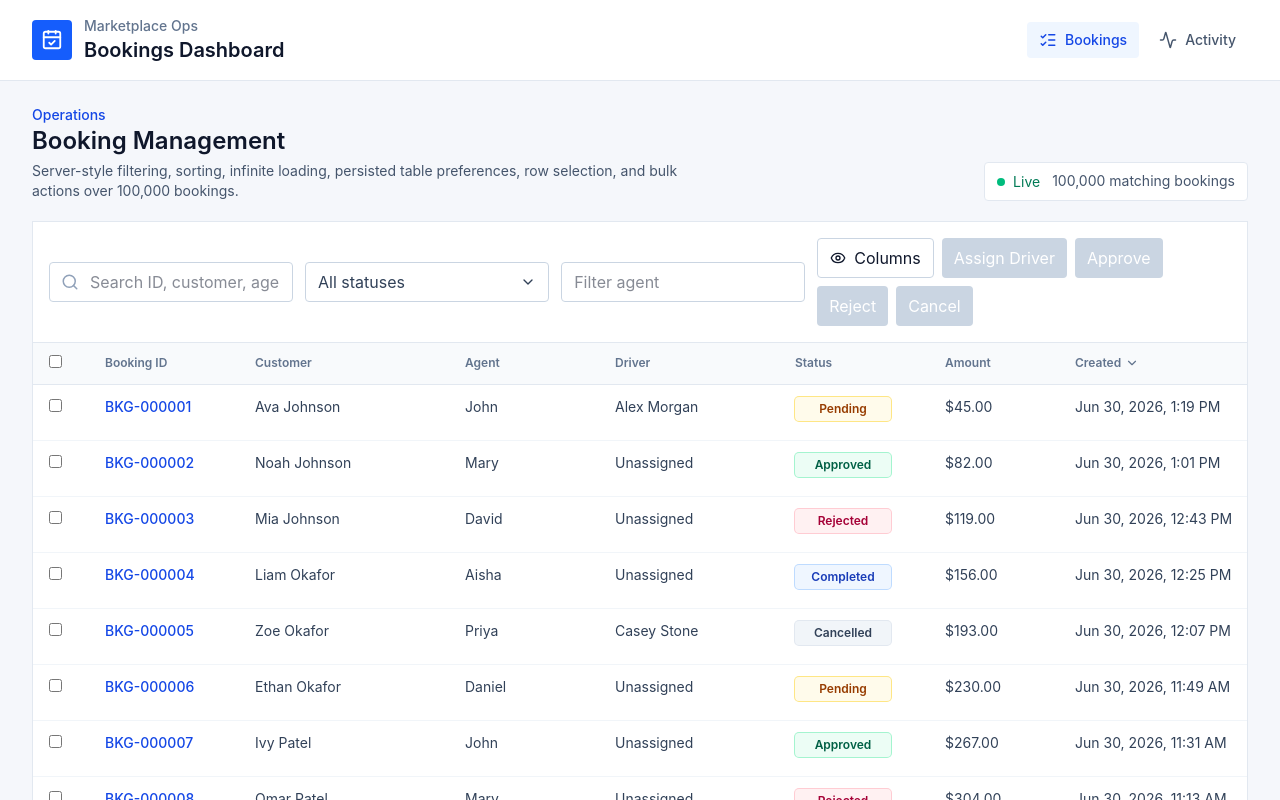
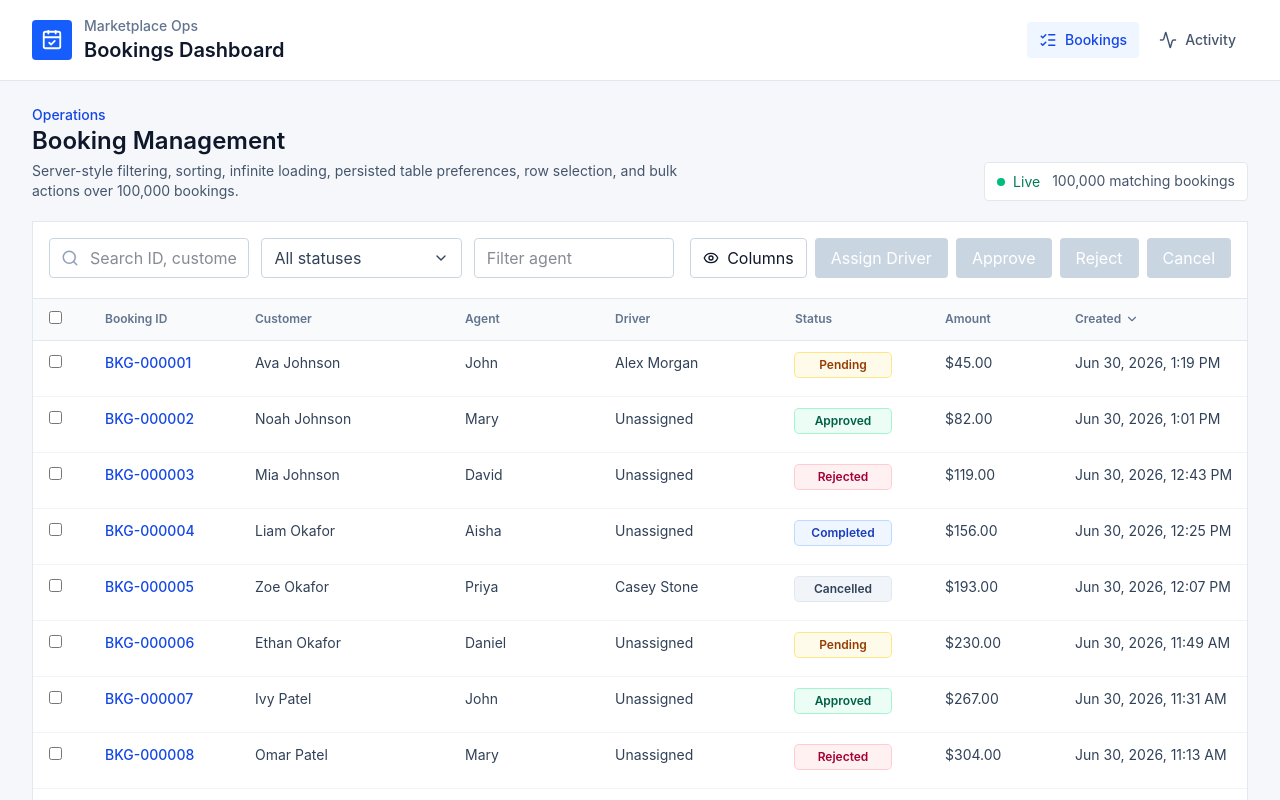
Before and after one commit to Tosho4real/Darg-Frontend-challenge, a React (Vite) app: page /bookings in a window 1280 px wide. Shown: the top 800 px of the page. Built offline with nearby package versions, Linux system fonts and the light colour scheme.

Commit message:
Fix bookings toolbar wrapping

```diff
--- a/src/pages/bookings/BookingsPage.tsx
+++ b/src/pages/bookings/BookingsPage.tsx
@@ -424,9 +424,9 @@ export function BookingsPage() {
             <p aria-live="polite">{lastReplayMessage}</p>
           </div>
         ) : null}
-        <div className="flex flex-col gap-3 border-b border-slate-200 p-4 lg:flex-row lg:items-center lg:justify-between">
-          <div className="grid gap-3 sm:grid-cols-3">
-            <label className="relative block">
+        <div className="grid gap-4 border-b border-slate-200 p-4 xl:grid-cols-[minmax(0,1fr)_auto] xl:items-start">
+          <div className="grid min-w-0 gap-3 md:grid-cols-3">
+            <label className="relative block min-w-0">
               <span className="sr-only">Search bookings</span>
               <Search
                 aria-hidden="true"
@@ -446,7 +446,7 @@ export function BookingsPage() {
               onChange={(status) => updateFilter('status', status)}
             />
 
-            <label>
+            <label className="min-w-0">
               <span className="sr-only">Filter by agent</span>
               <input
                 className="h-10 w-full rounded border border-slate-300 px-3 text-sm"
@@ -459,7 +459,7 @@ export function BookingsPage() {
             </label>
           </div>
 
-          <div className="flex flex-wrap items-center gap-2">
+          <div className="flex min-w-0 items-center gap-2 overflow-x-auto pb-1 xl:justify-end">
             <ColumnVisibilityMenu table={table} />
             <BulkActionButton
               disabled={
@@ -651,7 +651,7 @@ function StatusFilterDropdown({
     <DropdownMenu.Root>
       <DropdownMenu.Trigger asChild>
         <button
-          className="flex h-10 w-full items-center justify-between rounded border border-slate-300 bg-white px-3 text-left text-sm font-medium text-slate-700 hover:border-slate-400 focus-visible:border-blue-600"
+          className="flex h-10 w-full min-w-0 items-center justify-between rounded border border-slate-300 bg-white px-3 text-left text-sm font-medium text-slate-700 hover:border-slate-400 focus-visible:border-blue-600"
           type="button"
         >
           <span>{formatStatusLabel(value)}</span>
@@ -711,7 +711,7 @@ function BulkActionButton({
 }) {
   return (
     <button
-      className="h-10 rounded bg-slate-900 px-3 text-sm font-medium text-white disabled:cursor-not-allowed disabled:bg-slate-300"
+      className="h-10 shrink-0 whitespace-nowrap rounded bg-slate-900 px-4 text-sm font-medium text-white disabled:cursor-not-allowed disabled:bg-slate-300"
       disabled={disabled}
       onClick={onClick}
       type="button"
@@ -755,7 +755,7 @@ function ColumnVisibilityMenu({
     <DropdownMenu.Root>
       <DropdownMenu.Trigger asChild>
         <button
-          className="inline-flex h-10 items-center gap-2 rounded border border-slate-300 bg-white px-3 text-sm font-medium"
+          className="inline-flex h-10 shrink-0 items-center gap-2 whitespace-nowrap rounded border border-slate-300 bg-white px-3 text-sm font-medium"
           type="button"
         >
           <Eye aria-hidden="true" size={16} />
```
